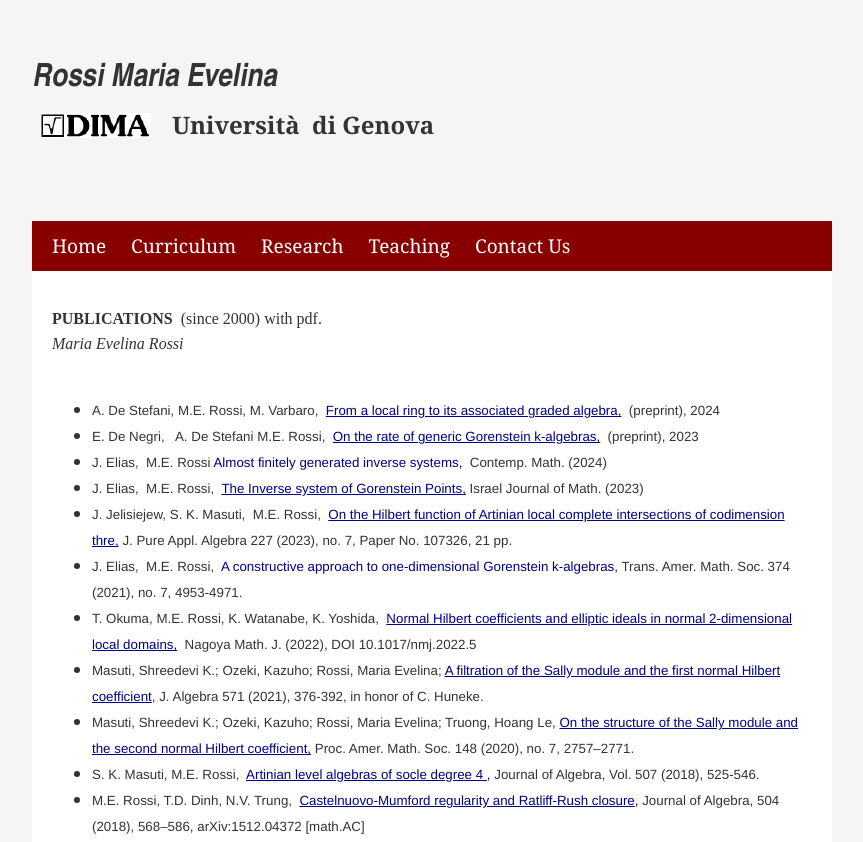
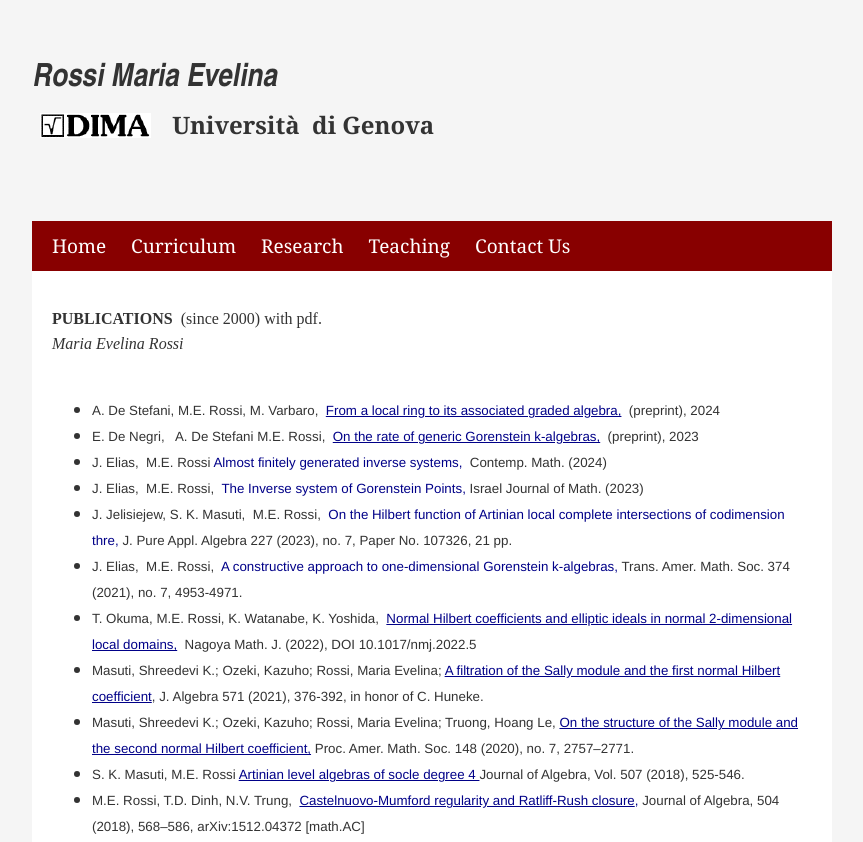
Before and after one commit to me-rossi/mer, a plain HTML site: page Research.html in a window 1280 px wide. Shown: the top 842 px of the page, without its empty margins (208-1071 px from the left). Drawn offline with Linux system fonts and the light colour scheme.

Commit message:
Update Research.html

```diff
--- a/Research.html
+++ b/Research.html
@@ -101,8 +101,7 @@
                 lang="EN-US">J. Elias,&nbsp; M.E. Rossi,&nbsp;</span></font><font
               size="-1"><span
                 style="font-size:10.0pt;font-family:Helvetica;mso-no-proof:no"
-                lang="EN-US"> <a
-                  href="publications/Gorenstein.1-dim.pdf">The Inverse
+                lang="EN-US"> <a> The Inverse
                 system of Gorenstein Points,</a><a> </a> Israel
                 Journal of Math. (2023)  <br>
 	  </span></font></li>
@@ -112,8 +111,7 @@
                 lang="EN-US">J. Jelisiejew,&nbsp;S. K. Masuti,&nbsp; M.E. Rossi,&nbsp;</span></font><font
               size="-1"><span
                 style="font-size:10.0pt;font-family:Helvetica;mso-no-proof:no"
-                lang="EN-US"> <a
-                  href="publications/Gorenstein.1-dim.pdf">On the
+                lang="EN-US"> <a> On the
 	  Hilbert function of Artinian local
 	  complete intersections of codimension thre,</a><a>
 	  </a>J. Pure Appl. Algebra 227 (2023),
@@ -157,7 +155,9 @@
                       href="https://arxiv.org/pdf/1711.06868.pdf">A
                       filtration of the Sally module and the first
                       normal Hilbert coefficient</a>,  J. Algebra 571 (2021), 376-392, in honor of C. Huneke. <br>
-                  </span></font></span></font></li>
+	      </span></font></span></font></li>
+
+
           <li><font size="-1"><span
                 style="font-size:10.0pt;font-family:Helvetica;mso-no-proof:no"
                 lang="EN-US">Masuti, Shreedevi K.; Ozeki, Kazuho; Rossi,
@@ -166,19 +166,15 @@
                   structure of the Sally module and the second normal
                   Hilbert coefficient,</a> Proc. Amer. Math. Soc. 148
                 (2020), no. 7, 2757–2771.</span></font></li>
-          <li><font size="-1"><span
-                style="font-size:10.0pt;font-family:Helvetica;mso-no-proof:no"
-                lang="EN-US">S. K. Masuti, M.E. Rossi,&nbsp;</span></font><font
-              size="-1"><span
-                style="font-size:10.0pt;font-family:Helvetica;mso-no-proof:no"
-                lang="EN-US"> <a href="publications/Masuti-Rossi.pdf">Artinian
-
-
-
-
-                  level algebras of socle degree 4 </a><a>,</a> Journal
-                of Algebra, Vol. 507 (2018), 525-546.<br>
-              </span></font></li>
+
+		<li><font size="-1"><span
+                style="font-size:10.0pt;font-family:Helvetica;mso-no-proof:no"
+                lang="EN-US">S. K. Masuti, M.E. Rossi <a
+                  href="https://arxiv.org/pdf/1701.03180.pdf">  Artinian
+ level algebras of socle degree 4 </a> Journal
+                of Algebra, Vol. 507 (2018), 525-546.
+		</span></font></li>
+
           <li><font size="-1"><span
                 style="font-size:10.0pt;font-family:Helvetica;mso-no-proof:no"
                 lang="EN-US">M.E. Rossi, </span></font><font size="-1"><span
```
